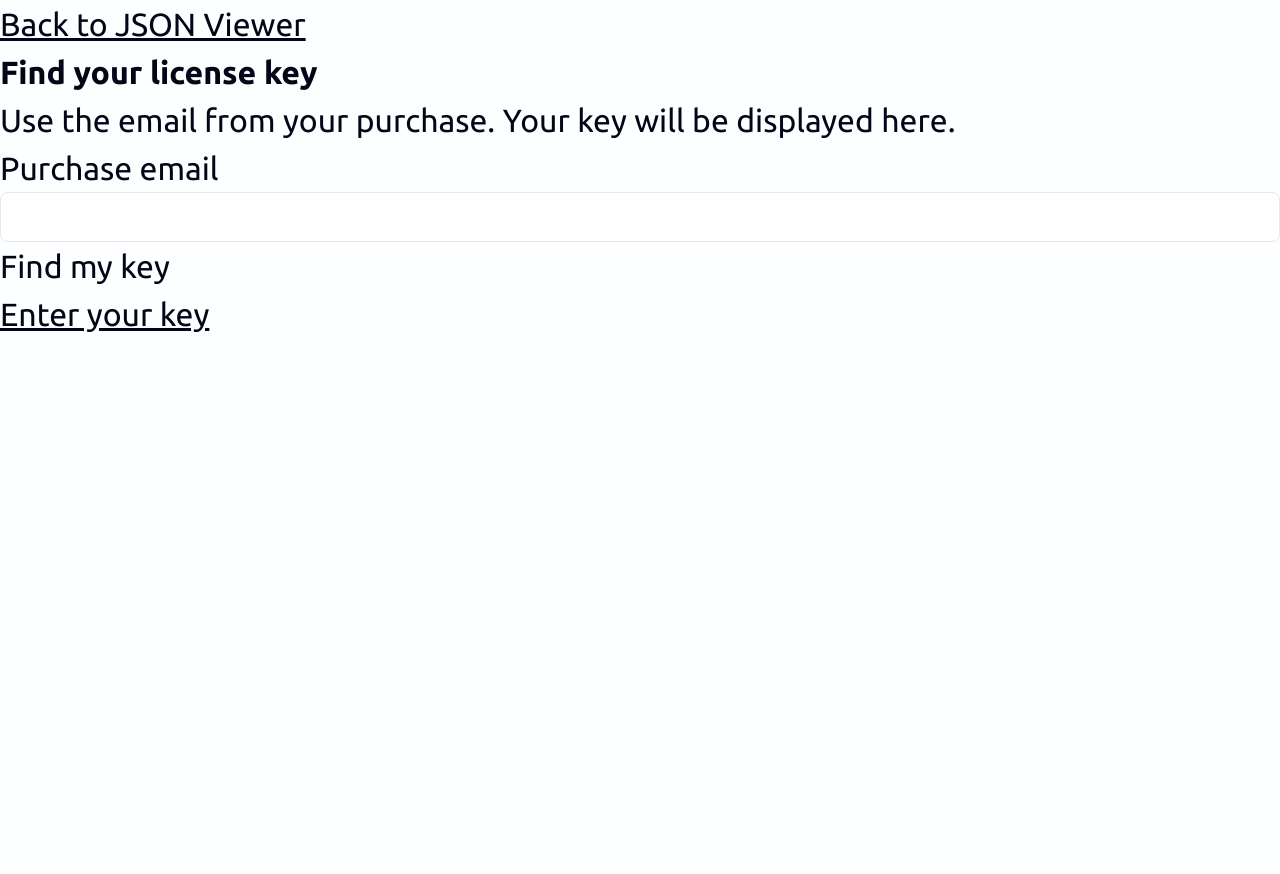
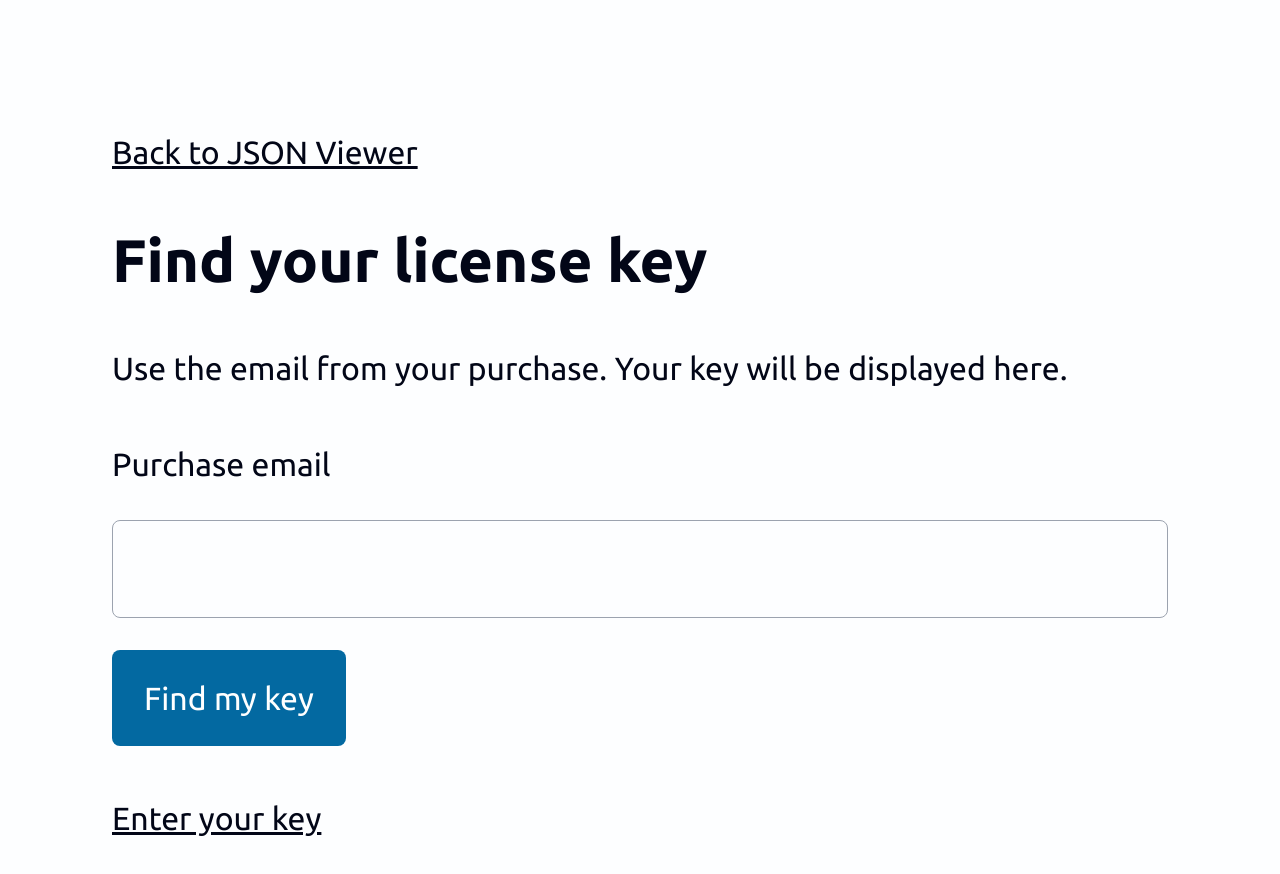
Before and after one commit to jarretthuang/json-viewer, a Next.js app: page /pro/lost-key in a window 1280 px wide. Shown: the top 874 px of the page. Before the commit the page ends 800 px from the top, so only its background shows below. Built offline with nearby package versions, Linux system fonts and the light colour scheme.

Commit message:
Include pro/ in Tailwind content scan (fix invisible buttons in light mode)

```diff
--- a/tailwind.config.js
+++ b/tailwind.config.js
@@ -6,6 +6,7 @@ module.exports = {
     "./src/pages/**/*.{js,ts,jsx,tsx,mdx}",
     "./src/components/**/*.{js,ts,jsx,tsx,mdx}",
     "./src/app/**/*.{js,ts,jsx,tsx,mdx}",
+    "./pro/**/*.{js,ts,jsx,tsx,mdx}",
   ],
   theme: {
     extend: {
```
